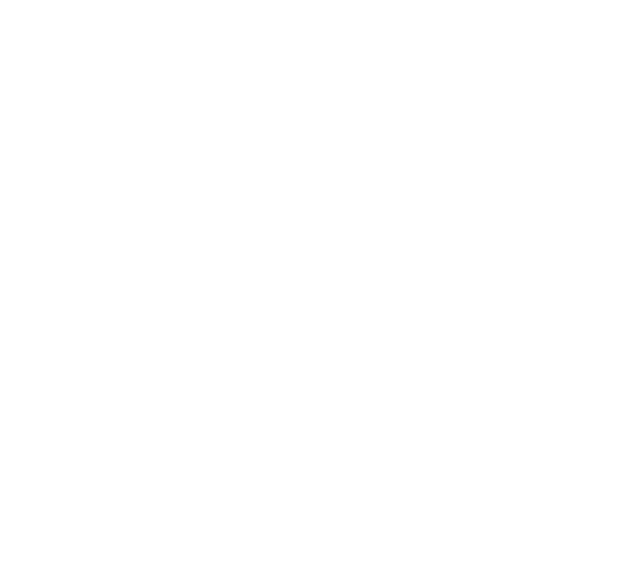
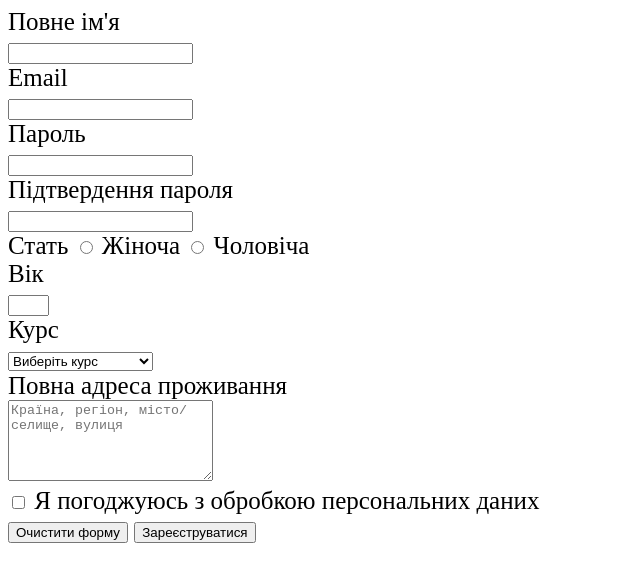
Before and after one commit to catharkriss/hw.forms, a plain HTML site: page index.html in a window 1280 px wide. Shown: the whole page, without its empty margins (0-640 px from the left). Drawn offline with Linux system fonts and the light colour scheme.

Commit message:
add content to html

```diff
--- a/index.html
+++ b/index.html
@@ -1,11 +1,77 @@
 <!DOCTYPE html>
-<html lang="en">
+<html lang="uk">
+
 <head>
   <meta charset="UTF-8">
   <meta name="viewport" content="width=device-width, initial-scale=1.0">
+  <link rel="stylesheet" href="style.css">
   <title>HTML forms</title>
 </head>
+
 <body>
+  <form action="">
+    <div>
+      <label for="full_name">Повне ім'я</label>
+    </div>
+    <div>
+      <input type="text" id="full_name" name="full_name" required>
+    </div>
+    <div>
+      <label for="email">Email</label>
+    </div>
+    <div>
+      <input type="email" id="email" name="email" required>
+    </div>
+    <div>
+      <label for="password">Пароль</label>
+    </div>
+    <div>
+      <input type="password" id="password" name="password" required>
+    </div>
+    <div>
+      <label for="pass_two">Підтвердення пароля</label>
+    </div>
+    <input type="password" id="pass_two" name="pass_two" required>
+    </div>
+    <div>
+      <label for="sex">Стать</label>
+      <input type="radio" id="female" name="f_m" value="Жіноча">
+      <label for="female">Жіноча</label>
+      <input type="radio" id="male" name="f_m" value="Чоловіча">
+      <label for="male">Чоловіча</label>
+    </div>
+    <div>
+      <label for="years">Вік</label>
+    </div>
+    <input type="text" size="2">
+    </div>
+    <div>
+      <label for="course">Курс</label>
+    </div>
+    <select name="course" id="course">
+      <option value="">Виберіть курс</option>
+      <option value="front-end">Front-End</option>
+      <option value="back-end">Back-End</option>
+      <option value="project-management">Project Management</option>
+      <option value="qa-manual">QA Manual</option>
+    </select>
 
+    </div>
+    <div>
+      <label for="fname">Повна адреса проживання</label>
+    </div>
+    <textarea name="adress" id="adress" placeholder="Країна, регіон, місто/селище, вулиця" rows="5"
+      cols="23"></textarea>
+    </div>
+    <div>
+      <input type="checkbox">
+      <label for="">Я погоджуюсь з обробкою персональних даних</label>
+    </div>
+    <div>
+      <button type="reset">Очистити форму</button>
+      <button type="submit">Зареєструватися</button>
+    </div>
+  </form>
 </body>
+
 </html>
--- /dev/null
+++ b/style.css
@@ -0,0 +1,3 @@
+body {
+  font-size: 25px;
+}
```
